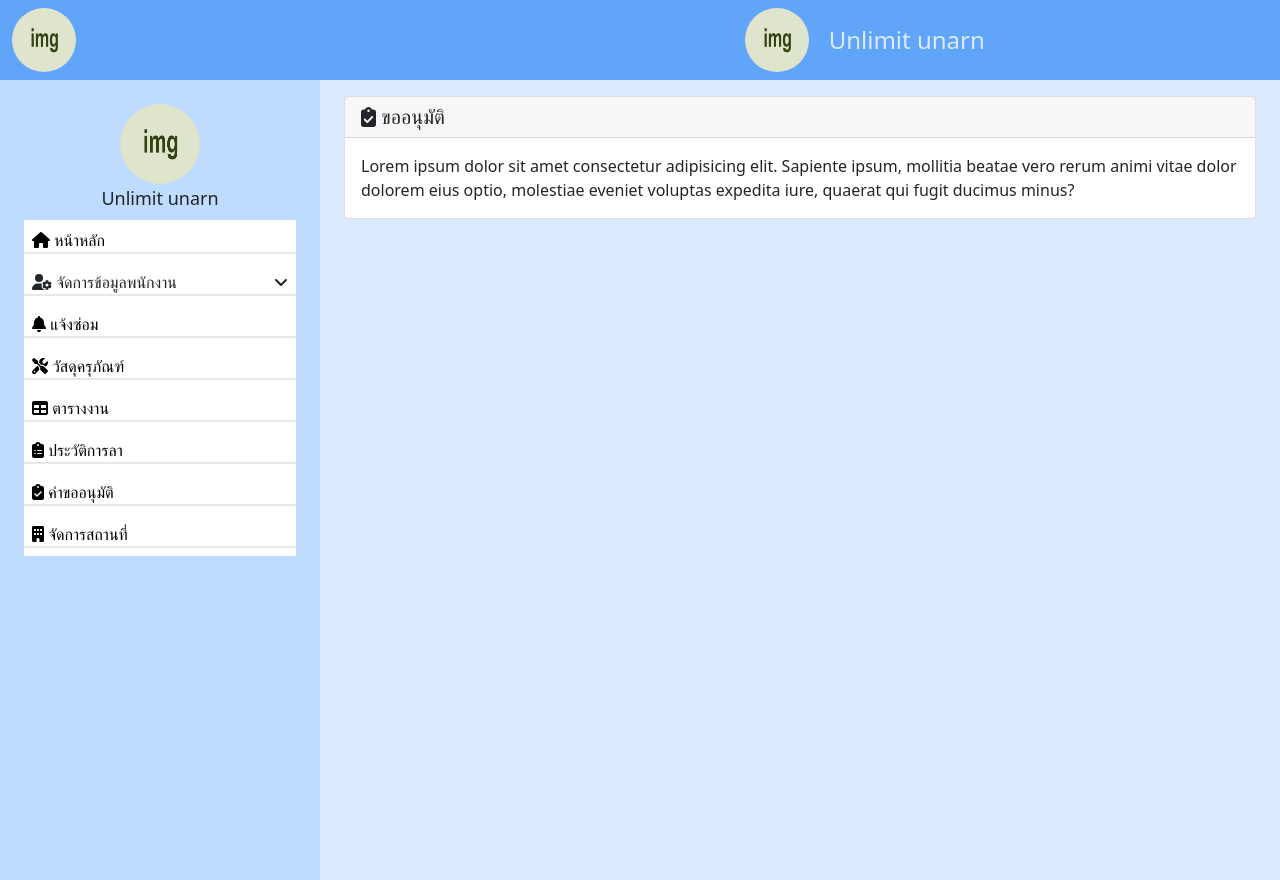
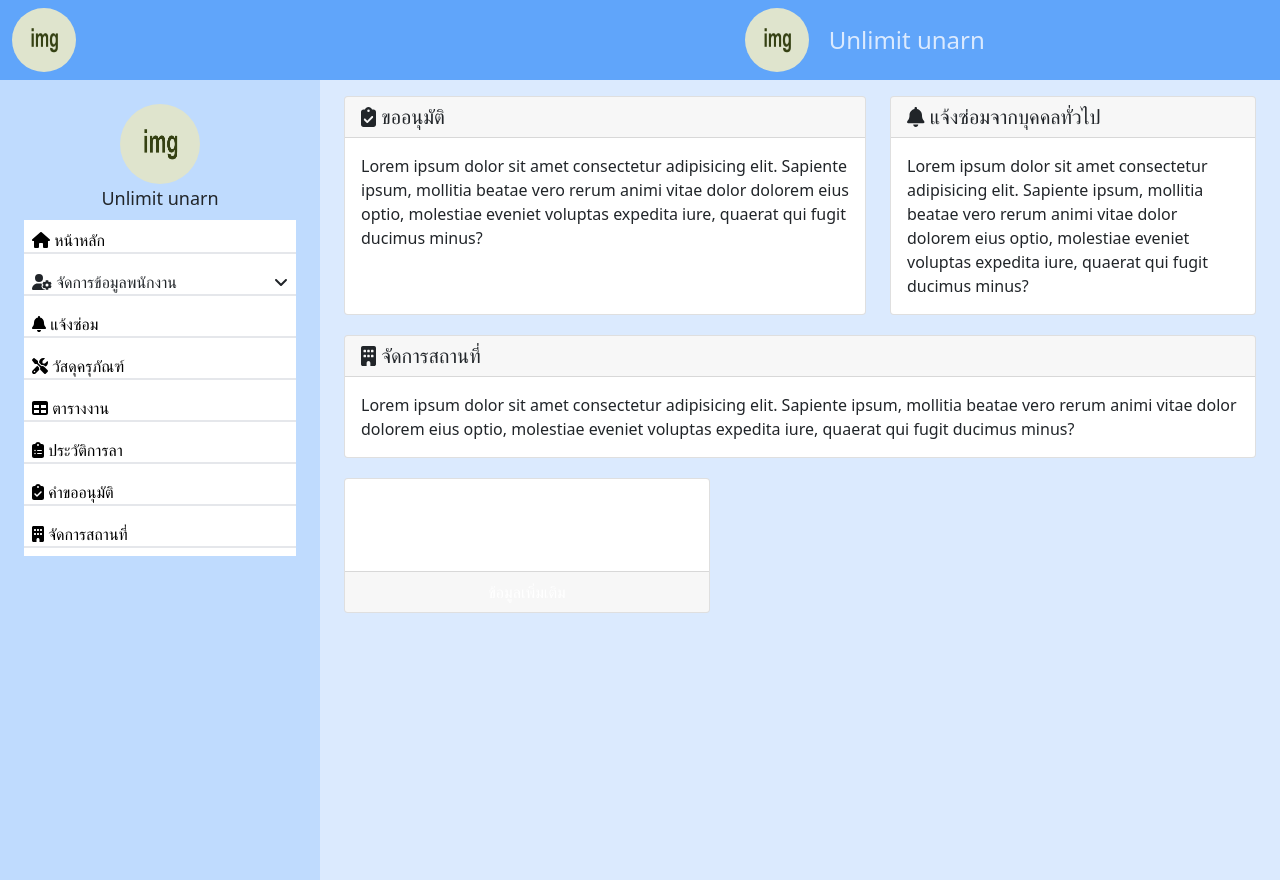
Before and after one commit to unlimit-un/project1, a React (Create React App) app in the folder client/: page /manager in a window 1280 px wide. Built offline with nearby package versions, Linux system fonts and the light colour scheme.

Commit message:
home page manager

```diff
--- a/client/src/components/manager/Card.js
+++ /dev/null
@@ -1,27 +0,0 @@
-import React from 'react'
-import Logo from '../../assets/demo.jpg'
-
-function Card() {
-  return (
-    <>
-        <div class="container p-5 my-3 border border-3 border-dark bg-white rounded">
-            <div className ="flex items-top col">
-              <img src={Logo} alt="Logo.jpg" className="rounded-circle w-16 h-16"/>
-              <p className="mb-0 ml-5 text-dark-50 bold text-2xl">คำขออนุมัติ</p>
-            </div>
-
-        </div>
-        <div class="container p-5 my-3 border border-3 border-dark bg-white rounded">
-            <div className ="flex items-top col">
-              <img src={Logo} alt="Logo.jpg" className="rounded-circle w-16 h-16"/>
-              <p className="mb-0 ml-5 text-dark-50 bold text-2xl">คำขออนุมัติ</p>
-
-            </div>
-
-
-        </div>
-    </>
-  )
-}
-
-export default Card
--- /dev/null
+++ b/client/src/components/manager/CardFillColorM.js
@@ -0,0 +1,24 @@
+import React, { useState } from 'react'
+
+const CardFillColorM = ({title, subTitle, caption, color}) => {
+
+    const [classColor,setClassColor] = useState({
+        body: `card-body bg-${color}-400`,
+        footer: `card-footer !bg-${color}-600 text-center`,
+    })
+    return (
+        <>
+            <div className="card text-white">
+                <div className={classColor.body}>
+                    <p className="m-0 text-3xl">{title}</p>
+                    <p className="m-0 text-md">{subTitle}</p>
+                </div>
+                <div className={classColor.footer}>
+                    <p className="m-0 ">{caption}</p>
+                </div>
+            </div>
+        </>
+    )
+}
+
+export default CardFillColorM
--- a/client/src/components/manager/CardM.js
+++ b/client/src/components/manager/CardM.js
@@ -2,7 +2,7 @@ import { FontAwesomeIcon } from '@fortawesome/react-fontawesome'
 import React from 'react'
 
 function Card({icon, color, label, content}) {
-  const classContent = `card relative after:absolute after:bg-${color}-500 after:w-full after:h-1 after:left-0 after:top-0`
+  const classContent = `card relative after:absolute after:bg-${color}-500 after:w-full after:h-1 after:left-0 after:top-0 h-full`
   return (
     <>
         <div className={classContent}>
--- a/client/src/pages/manager/HomePageM.js
+++ b/client/src/pages/manager/HomePageM.js
@@ -1,5 +1,6 @@
-import { faClipboardCheck } from '@fortawesome/free-solid-svg-icons'
+import { faBell, faBuilding, faClipboardCheck } from '@fortawesome/free-solid-svg-icons'
 import React from 'react'
+import CardFillColorM from '../../components/manager/CardFillColorM'
 import CardM from '../../components/manager/CardM'
 import Navbar from '../../components/manager/NavbarM'
 import SidebarM from '../../components/manager/SidebarM'
@@ -17,7 +18,20 @@ export const HomePageM = () => {
                         </div>
                         <div className="col-lg-9 col-md-4 col-xs-12 p-0">
                             <div className="container mt-3">
-                                <CardM label="ขออนุมัติ" icon={faClipboardCheck} content={content} color="green"/>
+                                <div className="row items-stretch gap-y-5">
+                                    <div className="col-md-7 col-12">
+                                        <CardM label="ขออนุมัติ" icon={faClipboardCheck} content={content} color="green"/>
+                                    </div>
+                                    <div className="col-md-5 col-12">
+                                        <CardM label="แจ้งซ่อมจากบุคคลทั่วไป" icon={faBell} content={content} color="green"/>
+                                    </div>
+                                    <div className="col-12">
+                                        <CardM label="จัดการสถานที่" icon={faBuilding} content={content} color="green"/>
+                                    </div>
+                                    <div className="col-md-5">
+                                        <CardFillColorM title="20" subTitle="จำนวนพนักงาน" caption="ข้อมูลเพิ่มเติม" color="green"/>
+                                    </div>
+                                </div>
                             </div>
                         </div>
                     </div>
```
